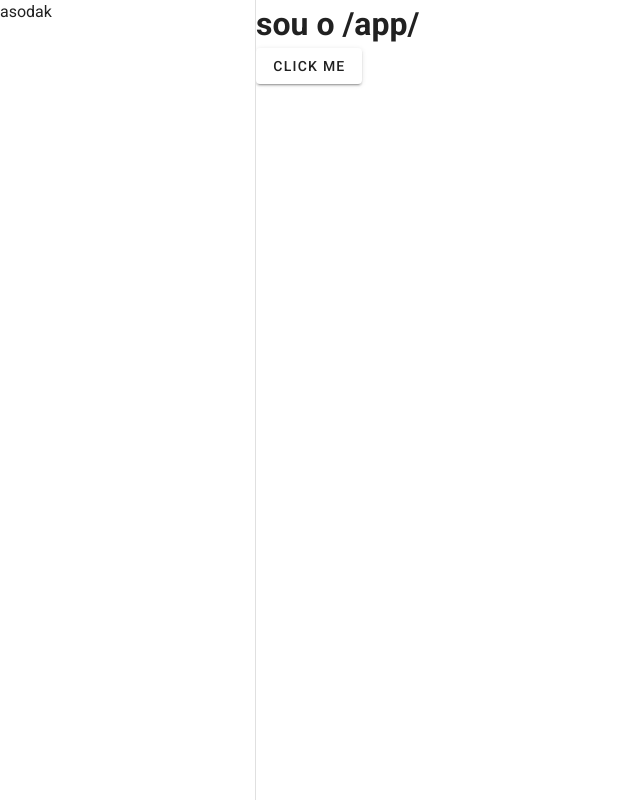
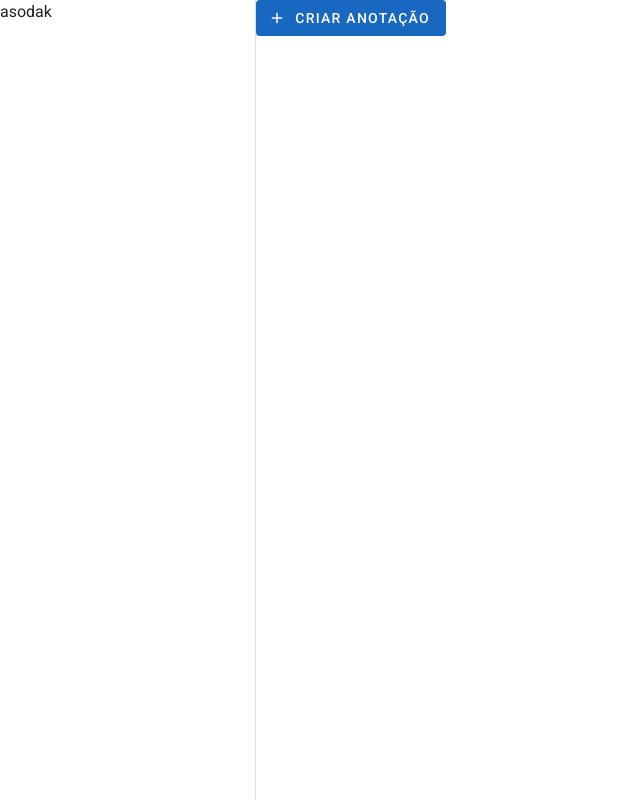
Before and after one commit to 129-ornellas/anotacoes, a Nuxt app in the folder frontend/: page /app in a window 1280 px wide. Shown: the whole page, without its empty margins (0-640 px from the left). Built offline with nearby package versions, Linux system fonts and the light colour scheme.

Commit message:
cria botao de adicionar e inclui icons google

```diff
--- a/frontend/nuxt.config.ts
+++ b/frontend/nuxt.config.ts
@@ -1,4 +1,4 @@
-import vuetify, { transformAssetUrls } from 'vite-plugin-vuetify'
+import vuetify, { transformAssetUrls } from "vite-plugin-vuetify"
 
 /*
  * https://nuxt.com/docs/api/configuration/nuxt-config
@@ -16,21 +16,25 @@ export default defineNuxtConfig({
         {
           rel: "preconnect",
           href: "https://fonts.gstatic.com",
-          crossorigin: '',
+          crossorigin: "",
         },
         {
           rel: "stylesheet",
           href: "https://fonts.googleapis.com/css2?family=Roboto:wght@100;300;400;500;700;900&display=swap",
-        }
-      ]
-    }
+        },
+        {
+          rel: "stylesheet",
+          href: "https://fonts.googleapis.com/css?family=Material+Icons|Material+Icons+Outlined|Material+Icons+Two+Tone|Material+Icons+Round|Material+Icons+Sharp",
+        },
+      ],
+    },
   },
   build: {
-    transpile: ['vuetify']
+    transpile: ["vuetify"],
   },
   modules: [
     (_options, nuxt) => {
-      nuxt.hooks.hook('vite:extendConfig', (config) => {
+      nuxt.hooks.hook("vite:extendConfig", (config) => {
         // @ts-expect-error
         config.plugins.push(vuetify({ autoImport: true }))
       })
--- a/frontend/pages/app/index.vue
+++ b/frontend/pages/app/index.vue
@@ -1,4 +1,3 @@
 <template>
-    <h1>sou o /app/</h1>
-    <VBtn>click me</VBtn>
+  <VBtn variant="flat" color="primary" prepend-icon="add"> Criar Anotação</VBtn>
 </template>
--- a/frontend/plugins/vuetify.ts
+++ b/frontend/plugins/vuetify.ts
@@ -1,8 +1,17 @@
-import { createVuetify } from 'vuetify'
-import 'vuetify/styles'
+import { createVuetify } from "vuetify"
+import { aliases, md } from "vuetify/iconsets/md"
+import "vuetify/styles"
 
 export default defineNuxtPlugin((app) => {
-  const vuetify = createVuetify({})
+  const vuetify = createVuetify({
+    icons: {
+      defaultSet: "md",
+      aliases,
+      sets: {
+        md,
+      },
+    },
+  })
 
   app.vueApp.use(vuetify)
 })
```
